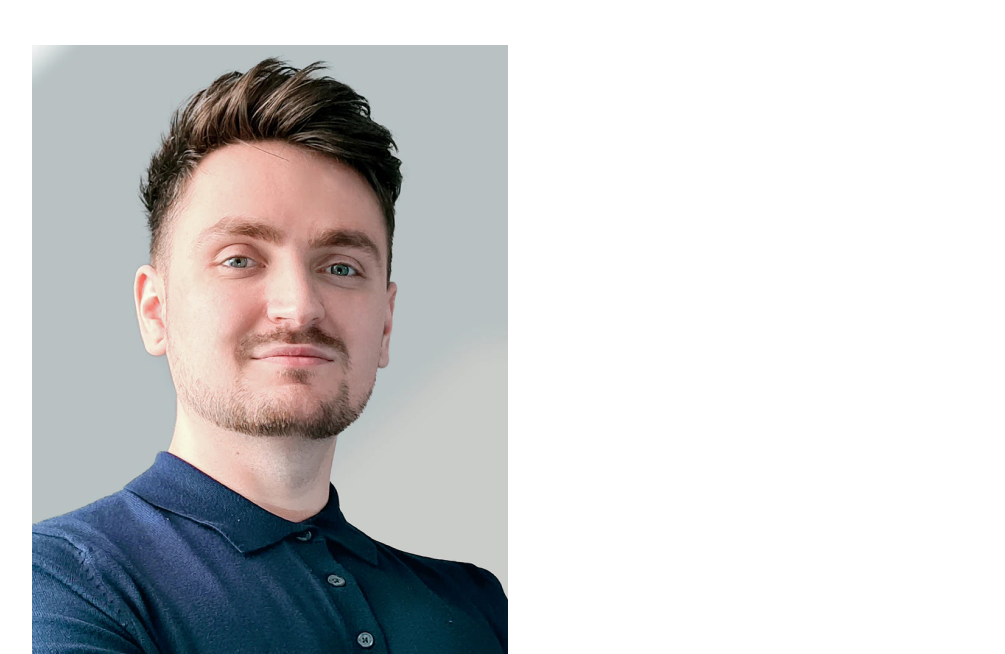
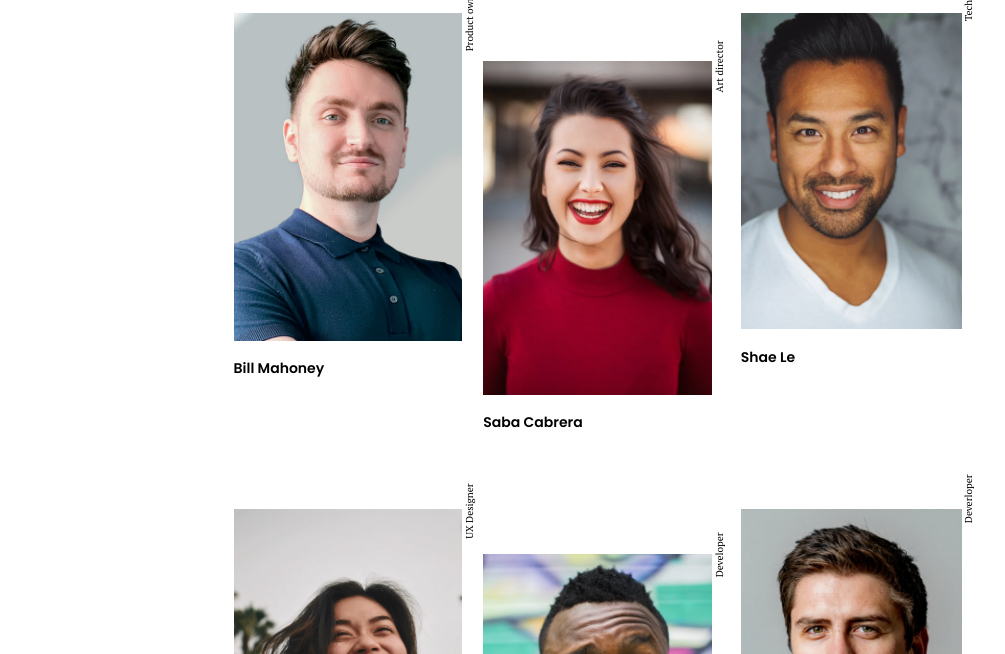
Before and after one commit to johnGarciaM/my-team-page, a plain HTML site: page index.html in a window 1280 px wide. Shown: the part 146-800 px from the top of the page, without its empty margins (32-1037 px from the left). Drawn offline with Linux system fonts and the light colour scheme.

Commit message:
changes in desktop

```diff
--- a/index.html
+++ b/index.html
@@ -26,12 +26,12 @@
             <div class="user-role">Product owner</div>
             <h5>Bill Mahoney</h5>
           </article>
-          <article class="right-column">
+          <article class="right-column center-column">
             <img src="./src/assets/photo2.png" alt="image photo1" title="photo1">
             <div class="user-role">Art director</div>
             <h5>Saba Cabrera</h5>
           </article>
-          <article>
+          <article class="left-column">
             <img src="./src/assets/photo3.png" alt="image photo1" title="photo1">
             <div class="user-role">Tech Lead</div>
             <h5>Shae Le</h5>
@@ -41,12 +41,12 @@
             <div class="user-role">UX Designer</div>
             <h5>Skylah Lu</h5>
           </article>
-          <article>
+          <article class="center-column custom-position">
             <img src="./src/assets/photo5.png" alt="image photo1" title="photo1">
             <div class="user-role">Developer</div>
             <h5>Griff Richards</h5>
           </article>
-          <article class="right-column">
+          <article class="right-column left-column">
             <img src="./src/assets/photo6.png" alt="image photo1" title="photo1">
             <div class="user-role">Deverloper</div>
             <h5>Stan John</h5>
@@ -54,7 +54,7 @@
         </section>
       </main>
       <footer>
-        <p>created by @johngarcia - devChallenges.io</p>
+        <p>created by <a href="https://github.com/johnGarciaM/my-team-page">@johngarcia</a> - devChallenges.io</p>
       </footer>
     </div>
   </body>
--- a/src/scss/_mixins.scss
+++ b/src/scss/_mixins.scss
@@ -1,7 +1,7 @@
 @import "variables";
 
 @mixin custom-breakpoint{
-  @media (max-width: $layout-breakpoint-small) {
+  @media (min-width: $layout-breakpoint-small) {
     @content
   }
 }
--- a/src/scss/index.scss
+++ b/src/scss/index.scss
@@ -16,27 +16,26 @@
 	height: 100vh;
 	margin: 0 auto;
 	overflow: hidden;
-  @include custom-breakpoint {
 	overflow-y: scroll;
 	&::-webkit-scrollbar{
 		display: none;
-    }
 	}
 	header {
 		width: 100%;
 		margin-block-start: 2rem;
 		display: flex;
 		justify-content: space-evenly;
+		flex-direction: column;
 		@include custom-breakpoint {
-			flex-direction: column;
+			flex-direction: row;
 		}
 		h1 {
 			@include format-text($font-family-pt-serif, 36px, 700, normal, 47.7px);
 		}
 		.content {
+			width: 90%;
+			@include custom-breakpoint {
 				width: 20%;
-			@include custom-breakpoint {
-				width: 90%;
 			}
 			h2 {
 				@include format-text($font-family-poppins, 18px, 600, normal, 27px);
@@ -47,22 +46,21 @@
 		}
 	}
   main{
-    margin-block-start: 3rem;
     section{
+			margin: 1rem auto;
       display: grid;
-      @include custom-breakpoint {
 			grid-template-columns: repeat(2, 1fr);
 			grid-template-rows: repeat(3, 1fr);
 			.right-column {
-					margin-top: 3em;
+				margin-top: 3rem;
 			}
 			article{
 				height: 15rem;
-					margin-inline-end: 2rem;
+				margin-inline-end: 1.3rem;
 				.user-role{
 					position: relative;
-						top: -55%;
-						right: -70%;
+					top: -73%;
+					right: -80%;
 					display: flex;
 					justify-content: flex-end;
 					width: 50%;
@@ -70,10 +68,32 @@
 					@include format-text($font-family-pt-serif, 10px, 400, normal, 13.25px);
 				}
 				img{
-						width: 85%;
+					width: 100%;
 				}
 				h5{
 					@include format-text($font-family-poppins, 14px, 600, normal, 21px);
+				}
+		  }
+			@include custom-breakpoint {
+				width: 65%;
+				height: 125vh;
+				grid-template-columns: repeat(3, 1fr);
+				grid-template-rows: repeat(3, 1fr);
+				.center-column {
+					margin-top: 3rem;
+				}
+				.left-column{
+					margin-left: 0.5rem;
+				}
+				.custom-position{
+					position: relative;
+					top: 10%;
+				}
+				article{
+					height: 25rem;
+					.user-role{
+						top: -77%;
+						right: -78%;
 					}
 				}
 			}
@@ -81,10 +101,17 @@
   }
   footer{
     p{
-      margin: 5rem 0rem 1rem 0rem;
+			margin: 2rem 0rem 1rem 0rem;
       text-align: center;
       color: #A9A9A9;
       @include format-text($font-family-montserrat, 14px, 500, normal, 17.07px);
+			a{
+				@extend p;
+				text-decoration: none;
+				&:hover{
+					color: #acecee;
 				}
 			}
     }
+  }
+}
```
Also changed, not shown: src/css/index.css, 1 other file. Lines whose indentation alone changed are shown as unchanged.
